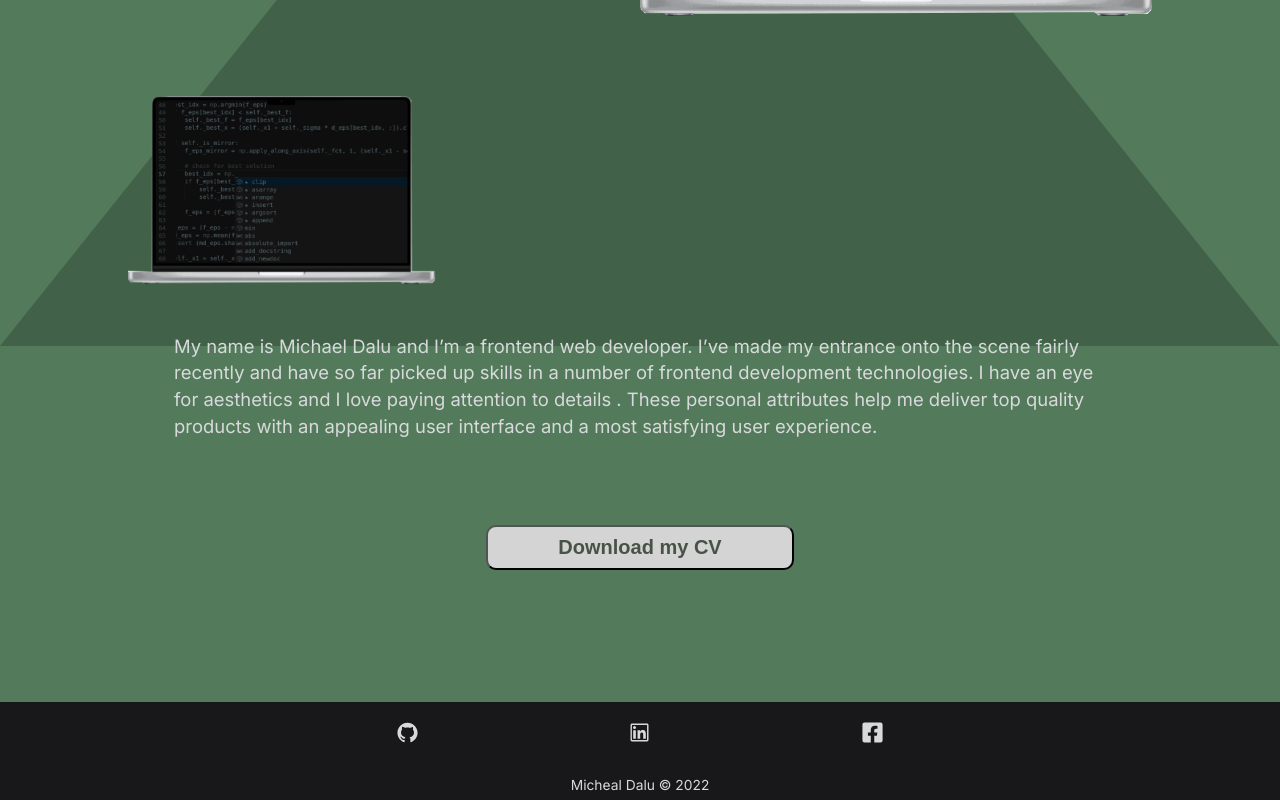
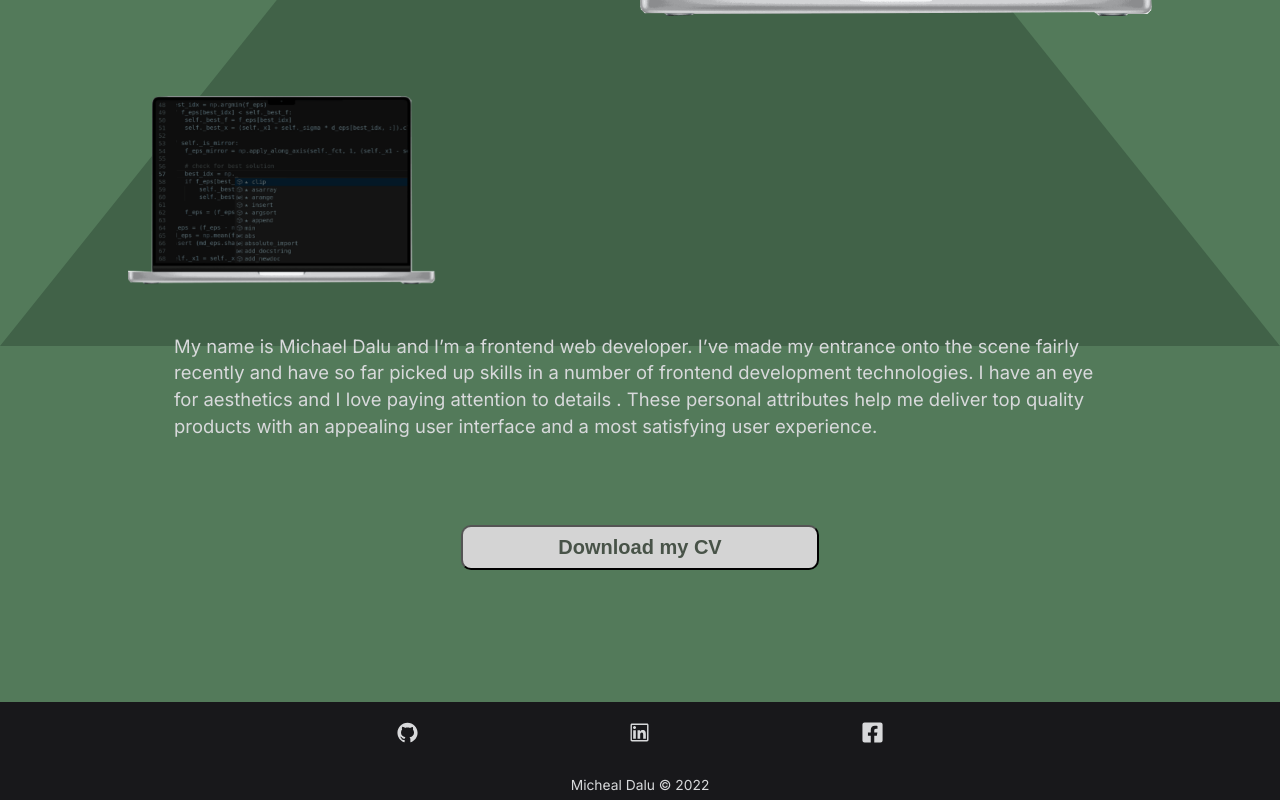
Before and after one commit to mikedalu/micheal-portfolio, a React (Create React App) app: page / in a window 1280 px wide. Shown: the part 454-1254 px from the top of the page. Built offline with nearby package versions, Linux system fonts and the light colour scheme; a web font is replaced by a local one.

Commit message:
btn width adjusted

```diff
--- a/src/styles/App.scss
+++ b/src/styles/App.scss
@@ -122,7 +122,7 @@ img {
 }
 
 .btn {
-	width: 24%;
+	width: 28%;
 	padding: 1.2rem;
 	background-color: $grey2;
 	display: block;
```
